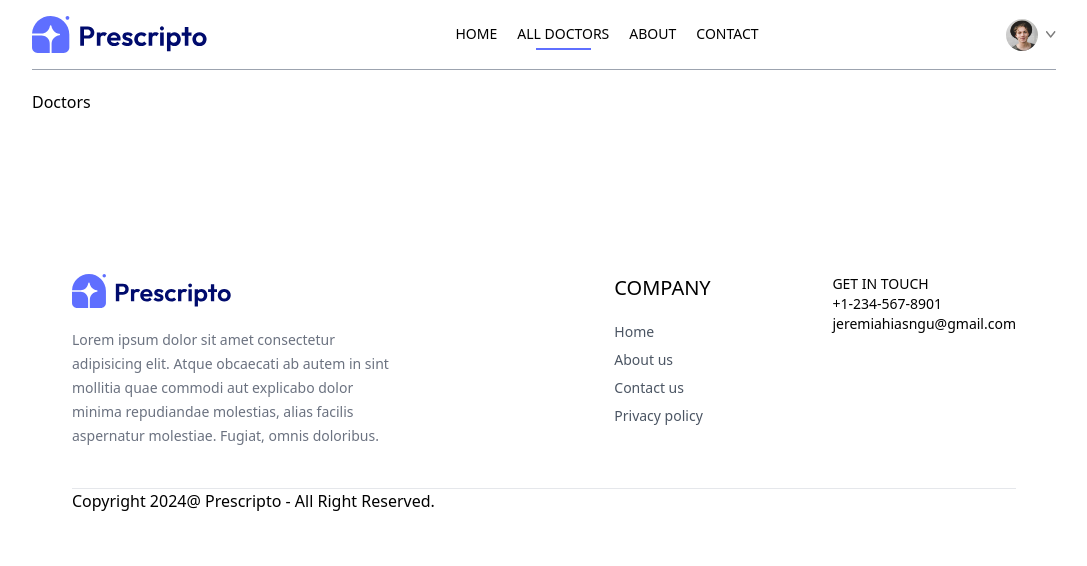
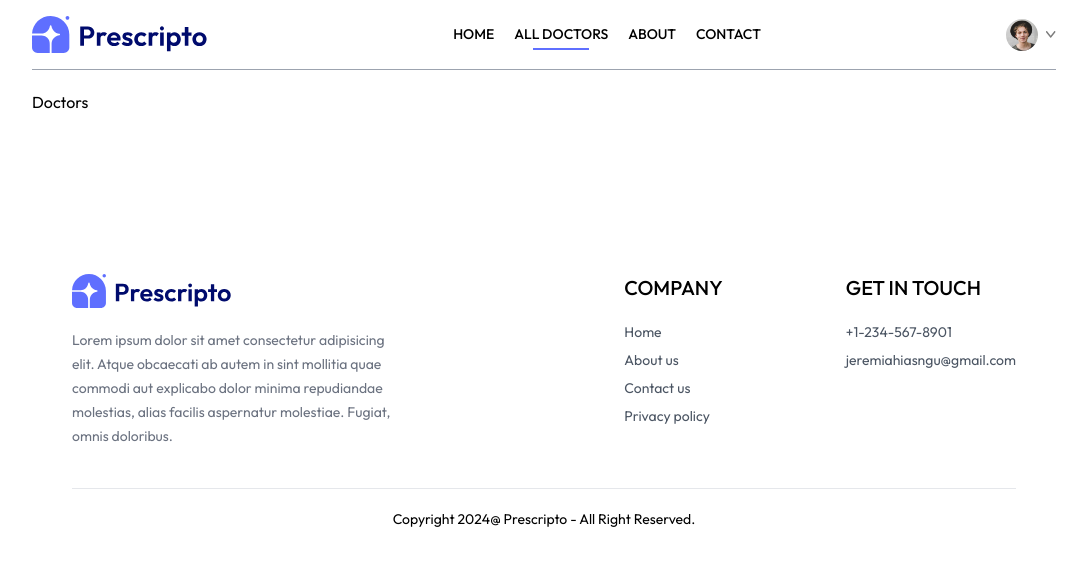
Before and after one commit to Adeoye-J/Prescripto, a React (Vite) app in the folder frontend/: page /doctors in a window 1280 px wide. Shown: the top 566 px of the page, without its empty margins (96-1183 px from the left). Built offline with nearby package versions, Linux system fonts and the light colour scheme.

Commit message:
Auto commit at 12/17/2024, 9:20:19 PM

```diff
--- a/frontend/src/components/Footer.jsx
+++ b/frontend/src/components/Footer.jsx
@@ -21,8 +21,8 @@
                 </div>
 
                 <div className="">
-                    <p>GET IN TOUCH</p>
-                    <ul>
+                    <p className='text-xl font-medium mb-5'>GET IN TOUCH</p>
+                    <ul className='flex flex-col gap-2 text-gray-600'>
                         <li>+1-234-567-8901</li>
                         <li>jeremiahiasngu@gmail.com</li>
                     </ul>
@@ -31,7 +31,7 @@
 
             <div className="">
                 <hr />
-                <p>Copyright 2024@ Prescripto - All Right Reserved.</p>
+                <p className='py-5 text-sm text-center'>Copyright 2024@ Prescripto - All Right Reserved.</p>
             </div>
         </div>
     )
--- a/frontend/src/components/Navbar.jsx
+++ b/frontend/src/components/Navbar.jsx
@@ -11,7 +11,7 @@
 
     return (
         <div className='flex items-center justify-between text-sm py-4 mb-5 border-b border-b-gray-400'>
-            <img className='w-44 cursor-pointer' src={assets.logo} alt="logo" />
+            <img onClick={() => navigate("/")} className='w-44 cursor-pointer' src={assets.logo} alt="logo" />
             <ul className='hidden md:flex items-start gap-5 font-medium'>
                 <NavLink to={"/"}>
                     <li className='py-1'>HOME</li>
--- a/frontend/src/index.css
+++ b/frontend/src/index.css
@@ -1,6 +1,11 @@
+@import url('https://fonts.googleapis.com/css2?family=Outfit:wght@100..900&display=swap');
 @tailwind base;
 @tailwind components;
 @tailwind utilities;
+
+* {
+    font-family: Outfit;
+}
 
 .active hr{
     @apply block
--- a/frontend/src/pages/Doctors.jsx
+++ b/frontend/src/pages/Doctors.jsx
@@ -1,9 +1,15 @@
 import React from 'react'
+import { useParams } from 'react-router-dom'
 
 const Doctors = () => {
-  return (
-    <div>Doctors</div>
-  )
+
+    const {speciality} = useParams()
+
+    console.log(speciality)
+
+    return (
+        <div>Doctors</div>
+    )
 }
 
 export default Doctors
```
